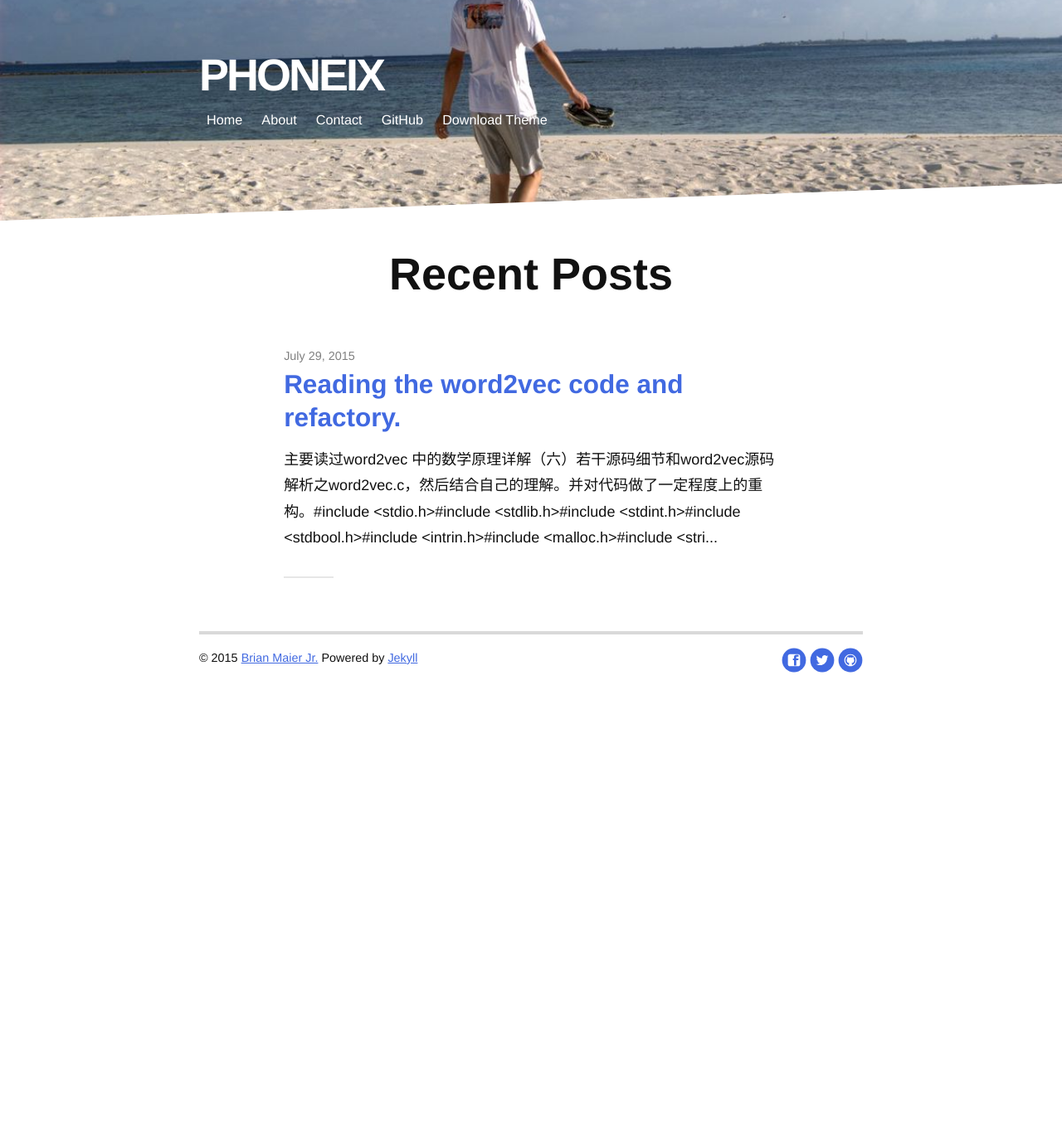
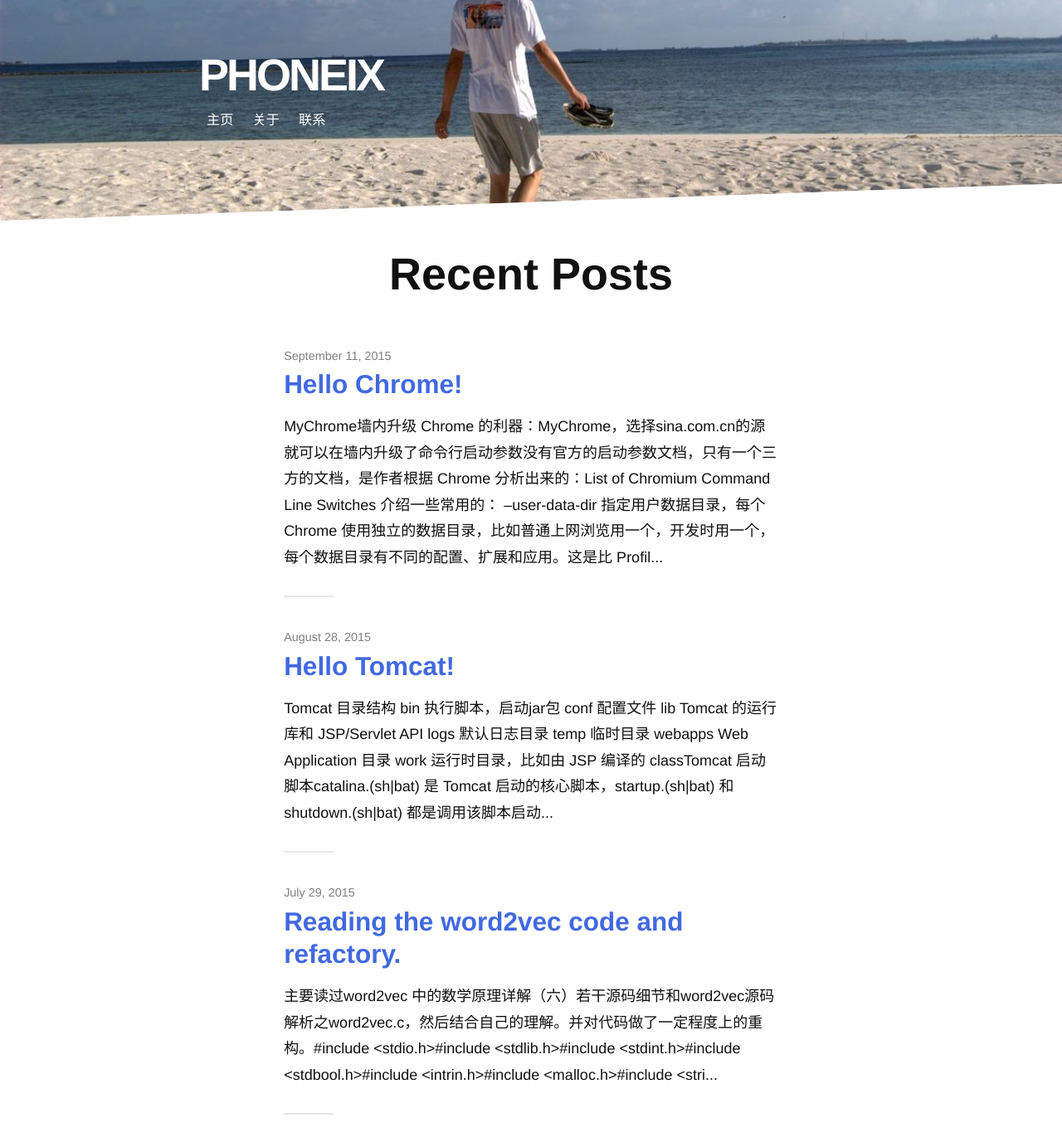
Before and after one commit to Halo9Pan/boke, a Jekyll site: the page built from index.html, in a window 1280 px wide and 1400 px high. Shown: the top 1383 px of the window at 83% size. Built offline with Jekyll 4.4.1, drawn with Linux system fonts in a browser that asks for light colours; nearby versions of some CDN libraries; Markdown is read by kramdown in place of the engine named in the settings; the list of posts is cut into pages by our own code.

Commit message:
Hello Chrome

```diff
--- a/_config.yml
+++ b/_config.yml
@@ -11,11 +11,11 @@ highlighter: pygments
 paginate: 5
 
 navigation:
- - title: Home
+ - title: 主页
    url: /index.html
- - title: About
+ - title: 关于
    url: /about.html
- - title: Contact
+ - title: 联系
    url: /contact.html
 
 social:
--- a/_includes/footer.html
+++ b/_includes/footer.html
@@ -1,6 +1,6 @@
 <div class="footer">
    <div class="container">
-      <p class="copy">&copy; {{ site.time | date: '%Y' }} <a href="http://brianmaierjr.com">Brian Maier Jr.</a> Powered by <a href="http://jekyllrb.com">Jekyll</a></p>
+      <p class="copy">&copy; {{ site.time | date: '%Y' }} <a href="http://halo9pan.cn">Halo9Pan</a> Powered by <a href="http://jekyllrb.com">Jekyll</a></p>
 
       <div class="footer-links">
          <ul class="noList">
--- a/_includes/header.html
+++ b/_includes/header.html
@@ -8,8 +8,6 @@
                      <a href="{{ link.url | prepend: site.baseurl }}">{{ link.title }}</a>
                  </li>
                  {% endfor %}
-                 <li> <a href="https://github.com/brianmaierjr/long-haul" target="_blank">GitHub</a></li>
-                 <li><a href="https://github.com/brianmaierjr/long-haul/archive/master.zip">Download Theme</a></li>
              </ul>
          </nav>
      </div>
--- /dev/null
+++ b/_posts/2015-08-28-hello-chrome.markdown
@@ -0,0 +1,159 @@
+---
+layout: post
+title:  "Hello Chrome!"
+date:   2015-09-11 14:00:00
+categories: Development
+---
+
+### MyChrome
+墙内升级 Chrome 的利器：[MyChrome](http://code.taobao.org/p/mychrome/src/trunk/release/)，选择sina.com.cn的源就可以在墙内升级了
+
+### 命令行启动参数
+没有官方的启动参数文档，只有一个三方的文档，是作者根据 Chrome 分析出来的：[List of Chromium Command Line Switches](http://peter.sh/experiments/chromium-command-line-switches/)  介绍一些常用的：
+
++ **--user-data-dir** 指定用户数据目录，每个 Chrome 使用独立的数据目录，比如普通上网浏览用一个，开发时用一个，每个数据目录有不同的配置、扩展和应用。这是比 Profile 更高一级的隔离。同一数据目录下的 Profile 虽然也能配置不同的设置、扩展和应用，但是所有的 Profile 的扩展会都启动，消耗内存。
++ **--incognito** 直接用隐身模式启动。
++ **--show-app-list** 打开 Chrome 应用列表。
++ **--disable-plugins-discovery** 禁用所有的插件，世界清静了。
++ **--disable-extensions** 禁用所有的扩展，世界空白了，只剩下 Chrome 了。
++ **--remote-debugging-port** 远程调试端口
++ --enable-devtools-experiments --enable-experimental-canvas-features --enable-experimental-web-platform-features --enable-experimental-websocket --enable-encrypted-media --enable-accelerated-2d-canvas --enable-webgl-draft-extensions 打开各种实验功能，体验新特性时使用，但是通过命令行设置不一定有效 -_-!
+
+### chrome://
++ **chrome://version/** 查看版本、执行文件路径以及数据文件路径
++ **chrome://flags/** 可以修改一些 Chrome 的细节配置，不过这些配置开关大部分都是实验性的
++ **chrome://dns/** 可以查看 Chrome DNS 的预解析，修改 host 文件无效时可以看看这里
++ **chrome://memory/** 查看当前 Chrome 的内存消耗，比 Shift+Esc 更详细
++ **chrome://net-internals/** Chrome 和网络相关的详细信息，事件捕获、预加载、代理、DNS、Sockets、HTTP2等
++ **chrome://quota-internals/** Chrome 磁盘存储的配额信息
++ **chrome://sync-internals/** Chrome 账户同步信息
++ **chrome://profiler/** Chrome 性能调优信息，每一步执行的详细步骤以及消耗等
++ **chrome://user-actions/** 捕获用户的所有操作
++ **chrome://settings/** 设置
++ **chrome://extensions/** 扩展
++ **chrome://downloads/** 下载
++ **chrome://history/** 历史
++ **chrome://bookmarks/** 书签
++ **chrome://about/** 常用的都在这里了(＾－＾)V
+
+### DevTools
+**Ctrl+Shift+I** 欢迎来到 Chrome DevTools，神奇强大的工具
+
+DevTools 目前（45.0.2454.85）主要包括以下八个主要功能组：
+**Ctrl+[**    **Ctrl+]**
+#### Elements
+DOM元素和样式
+#### Resources
+#### Network
+#### Sources
+#### Timeline
+#### Profiles
+#### Audits
+#### Console
+{% highlight js %}
+console.log("The current time is:", Date.now())
+console.debug("The current time is:", Date.now())
+console.info("The current time is:", Date.now())
+console.error("The current time is:", Date.now())
+console.warn("The current time is:", Date.now())
+console.group("Console group");
+console.log("The current time is:", Date.now());
+console.groupEnd();
+console.table([[1,2,3], [2,3,4]]);
+console.log("The current time is: %O", Date())
+console.log("%cThis will be formatted with large, blue text", "color: blue; font-size: large");
+console.log(document)
+console.dir(document)
+console.time("Array initialize");
+    var a = new Array(100000);
+    console.assert(a.length > 200000, "a is > 2000000");
+    for (var i = a.length - 1; i >= 0; i--) {
+        if(i % 100 == 0) {
+            console.timeStamp("100 Objects created.");
+        }
+        a[i] = new Object();
+    };
+console.timeEnd("Array initialize");
+
+console.profile()
+console.clear()
+$()
+$$()
+$x()
+
+monitorEvents(document.body, "click");
+unmonitorEvents(document.body);
+
+debugger;
+
+profile()
+profileEnd()
+
+{% endhighlight %}
+
+### 我的 Chrome 开发扩展和应用
+[Context](https://chrome.google.com/webstore/detail/context/aalnjolghjkkogicompabhhbbkljnlka)
+[DHC - REST/HTTP API Client](https://chrome.google.com/webstore/detail/context/aejoelaoggembcahagimdiliamlcdmfm)
+[Caret-T](https://chrome.google.com/webstore/detail/context/agiednhnlghobdgpgfdnbdaflnngmoij)
+[Writebox](https://chrome.google.com/webstore/detail/context/bbehjmjchoiaglkeboicbgkpfafcmhij)
+[JSON Formatter](https://chrome.google.com/webstore/detail/context/bcjindcccaagfpapjjmafapmmgkkhgoa)
+[Web Developer](https://chrome.google.com/webstore/detail/context/bfbameneiokkgbdmiekhjnmfkcnldhhm)
+[DevTools Theme: Zero Dark Matrix](https://chrome.google.com/webstore/detail/context/bomhdjeadceaggdgfoefmpeafkjhegbo)
+[HTML Validator](https://chrome.google.com/webstore/detail/context/cgndfbhngibokieehnjhbjkkhbfmhojo)
+[JSONView](https://chrome.google.com/webstore/detail/context/chklaanhfefbnpoihckbnefhakgolnmc)
+[RegExp Tester App](https://chrome.google.com/webstore/detail/context/cmmblmkfaijaadfjapjddbeaoffeccib)
+[Clear Cache](https://chrome.google.com/webstore/detail/context/cppjkneekbjaeellbfkmgnhonkkjfpdn)
+[BuiltWith Technology Profiler](https://chrome.google.com/webstore/detail/context/dapjbgnjinbpoindlpdmhochffioedbn)
+[jQuery Debugger](https://chrome.google.com/webstore/detail/context/dbhhnnnpaeobfddmlalhnehgclcmjimi)
+[Tampermonkey](https://chrome.google.com/webstore/detail/context/dhdgffkkebhmkfjojejmpbldmpobfkfo)
+[Vim](https://chrome.google.com/webstore/detail/context/dhhoacdlegcbdglbfnhgnlchpkdlofkb)
+[Dark WebSocket Terminal](https://chrome.google.com/webstore/detail/context/dmogdjmcpfaibncngoolgljgocdabhke)
+[Markdown Editor](https://chrome.google.com/webstore/detail/context/dpibenlpmppnjcjfpcdgfomalnejildm)
+[Ra](https://chrome.google.com/webstore/detail/context/egipeapdjjhflkafmacobnmdbdkanoag)
+[ARC Welder](https://chrome.google.com/webstore/detail/context/emfinbmielocnlhgmfkkmkngdoccbadn)
+[Postman - REST Client](https://chrome.google.com/webstore/detail/context/fdmmgilgnpjigdojojpjoooidkmcomcm)
+[Full Page Screen Capture](https://chrome.google.com/webstore/detail/context/fdpohaocaechififmbbbbbknoalclacl)
+[RegExp Tester](https://chrome.google.com/webstore/detail/context/fekbbmalpajhfifodaakkfeodkpigjbk)
+[Postman](https://chrome.google.com/webstore/detail/context/fhbjgbiflinjbdggehcddcbncdddomop)
+[Serverauditor - SSH client](https://chrome.google.com/webstore/detail/context/fjcdjmmkgnkgihjnlbgcdamkadlkbmam)
+[Stylish](https://chrome.google.com/webstore/detail/context/fjnbnpbmkenffdnngjfgmeleoegfcffe)
+[Caret](https://chrome.google.com/webstore/detail/context/fljalecfjciodhpcledpamjachpmelml)
+[CSS Grady](https://chrome.google.com/webstore/detail/context/gdhlnmdfoeaagdlljpiklddgfnfidfli)
+[CSSViewer](https://chrome.google.com/webstore/detail/context/ggfgijbpiheegefliciemofobhmofgce)
+[Click&Clean](https://chrome.google.com/webstore/detail/context/ghgabhipcejejjmhhchfonmamedcbeod)
+[FastString - String Operations](https://chrome.google.com/webstore/detail/context/gpknmoniniacaobkeclmiiaekniaddnd)
+[Gradient Creator!](https://chrome.google.com/webstore/detail/context/hcplneddoadgichngfbobgpllfphdfla)
+[Font Playground](https://chrome.google.com/webstore/detail/context/hdpmpnhaoddjelneingmbnhaibbmjgno)
+[Advanced REST client](https://chrome.google.com/webstore/detail/context/hgmloofddffdnphfgcellkdfbfbjeloo)
+[Eye Dropper](https://chrome.google.com/webstore/detail/context/hmdcmlfkchdmnmnmheododdhjedfccka)
+[ExtensionJetBrains IDE Support](https://chrome.google.com/webstore/detail/context/hmhgeddbohgjknpmjagkdomcpobmllji)
+[Appspector](https://chrome.google.com/webstore/detail/context/homgcnaoacgigpkkljjjekpignblkeae)
+[Web Developer Checklist](https://chrome.google.com/webstore/detail/context/iahamcpedabephpcgkeikbclmaljebjp)
+[Live HTTP Headers](https://chrome.google.com/webstore/detail/context/iaiioopjkcekapmldfgbebdclcnpgnlo)
+[AngularJS Batarang](https://chrome.google.com/webstore/detail/context/ighdmehidhipcmcojjgiloacoafjmpfk)
+[jquery-injector](https://chrome.google.com/webstore/detail/context/indebdooekgjhkncmgbkeopjebofdoid)
+[WhatFont](https://chrome.google.com/webstore/detail/context/jabopobgcpjmedljpbcaablpmlmfcogm)
+[Chremacs](https://chrome.google.com/webstore/detail/context/kglkomofdfeolfjjnmhdpkadaildaogd)
+[Window Resizer](https://chrome.google.com/webstore/detail/context/kkelicaakdanhinjdeammmilcgefonfh)
+[Sketchpad](https://chrome.google.com/webstore/detail/context/kkghjbajgkcialbbimbifdcjilhcgoim)
+[Color Sphere!](https://chrome.google.com/webstore/detail/context/knomilfbnhpkmibhmleppnkmcempglag)
+[Hosts Manager](https://chrome.google.com/webstore/detail/context/kpfmckjjpabojdhlncnccfhkfhbmnjfi)
+[IcoMoon](https://chrome.google.com/webstore/detail/context/kppingdhhalimbaehfmhldppemnmlcjd)
+[IP Address and Domain Information](https://chrome.google.com/webstore/detail/context/lhgkegeccnckoiliokondpaaalbhafoa)
+[JSON Editor](https://chrome.google.com/webstore/detail/context/lhkmoheomjbkfloacpgllgjcamhihfaj)
+[Lightshot](https://chrome.google.com/webstore/detail/context/mbniclmhobmnbdlbpiphghaielnnpgdp)
+[App Runtime for Chrome](https://chrome.google.com/webstore/detail/context/mfaihdlpglflfgpfjcifdjdjcckigekc)
+[Tailor](https://chrome.google.com/webstore/detail/context/mfakmogheanjhlgjhpijkhdjegllgenf)
+[HostAdmin App](https://chrome.google.com/webstore/detail/context/mfoaclfeiefiehgaojbmncmefhdnikeg)
+[Parallax Background Builder](https://chrome.google.com/webstore/detail/context/mklkemobgbjfgpnhfbdbainmenjanpbe)
+[Text](https://chrome.google.com/webstore/detail/context/mmfbcljfglbokpmkimbfghdkjmjhdgbg)
+[HTTP/2 and SPDY indicator](https://chrome.google.com/webstore/detail/context/mpbpobfflnpcgagjijhmgnchggcjblin)
+[Poe: Markdown Editor](https://chrome.google.com/webstore/detail/context/mpghdlgejmakmgbigejnjnmgdjaddhje)
+[Chrome MySQL Admin](https://chrome.google.com/webstore/detail/context/ndgnpnpakfcdjmpgmcaknimfgcldechn)
+[PrettyPrint](https://chrome.google.com/webstore/detail/context/nipdlgebaanapcphbcidpmmmkcecpkhg)
+[Color Picker and Converter](https://chrome.google.com/webstore/detail/context/ofkcpbjmhcdipbhcdfechmckpaofdjlf)
+[Palette for Chrome](https://chrome.google.com/webstore/detail/context/oolpphfmdmjbojolagcbgdemojhcnlod)
+[Proxy SwitchyOmega](https://chrome.google.com/webstore/detail/context/padekgcemlokbadohgkifijomclgjgif)
+[Zed Code Editor](https://chrome.google.com/webstore/detail/context/pfmjnmeipppmcebplngmhfkleiinphhp)
+[Secure Shell](https://chrome.google.com/webstore/detail/context/pnhechapfaindjhompbnflcldabbghjo)
+[Chrome Dev Editor](https://chrome.google.com/webstore/detail/context/pnoffddplpippgcfjdhbmhkofpnaalpg)
--- /dev/null
+++ b/_posts/2015-08-28-hello-tomcat.markdown
@@ -0,0 +1,38 @@
+---
+layout: post
+title:  "Hello Tomcat!"
+date:   2015-08-28 14:00:00
+categories: Development
+---
+
+### Tomcat 目录结构
+- **bin** 执行脚本，启动jar包
+- **conf** 配置文件
+- **lib** Tomcat 的运行库和 JSP/Servlet API
+- **logs** 默认日志目录
+- **temp** 临时目录
+- **webapps** Web Application 目录
+- **work** 运行时目录，比如由 JSP 编译的 class
+
+### Tomcat 启动脚本
+catalina.(sh|bat) 是 Tomcat 启动的核心脚本，startup.(sh|bat) 和 shutdown.(sh|bat) 都是调用该脚本启动和停止 Tomcat 的。
+从脚本中可以看到，有一些常用的环境变量可以影响到启动和停止的过程：
+
+- **CATALINA_HOME** Tomcat 的安装目录，就是下载后解压的文件路径。
+- **CATALINA_BASE** 这个算是 Tomcat 的运行实例路径，默认和 **CATALINA_HOME** 一致，但是如果期望运行多个 Tomcat 实例，可以用同一个 **CATALINA_HOME**，但是指定不同的 **CATALINA_BASE** 为实例配置目录。该目录下要包含配置文件 **conf**，一般会把日志目录 **logs**、临时目录 **temp**、Web Application 目录 **webapps**、运行时目录 **work** 也可以配置在 **CATALINA_BASE** 里面，但是脚本目录 **bin** 和运行库 **lib** 是不需要的。
+- **CATALINA_OPTS** 优化参数，比如堆大小，GC，JMX等都可以在这里配置，一般这些优化是专门针对Tomcat的
+- **CATALINA_TMPDIR** Tomcat 的临时目录，而非 Java 的临时目录，默认就是 CATALINA_BASE/temp
+- **JAVA_HOME** 如果需要 debug Tomcat，就要指向 JDK，否则指向 JRE，Tomcat也能运行。
+- **JRE_HOME** 这个就是指定 JRE 啦.
+- **JAVA_OPTS** Java 优化参数，因为 JAVA\_OPTS 还会被其他的 Java 程序所使用，因此 JAVA_OPTS 算是一个全局的环境变量，如果想配置仅仅针对 Tomcat 的，还是用 CATALINA\_OPTS 吧。
+- **JAVA\_ENDORSED\_DIRS** 指定 Java endorsed 目录，Java Endorsed 是 Java 的 API 库覆盖的机制，就是可以用其它的三方实现来代替 JDK 包含的默认实现，详见 [Java Endorsed Standards Override Mechanism](http://docs.oracle.com/javase/7/docs/technotes/guides/standards/)。默认目录在 CATALINA\_HOME/endorsed，默认安装是没有这一目录的，新建一个就行。
+- **JPDA_TRANSPORT** [JPDA](https://docs.oracle.com/javase/8/docs/technotes/guides/jpda/) 的通讯机制，默认是 dt\_socket。
+- **JPDA_ADDRESS** [JPDA](https://docs.oracle.com/javase/8/docs/technotes/guides/jpda/) 的通讯地址及端口 ，默认是localhost:8000.
+- **JPDA_SUSPEND** [JPDA](https://docs.oracle.com/javase/8/docs/technotes/guides/jpda/) 的中断策略，是否在刚刚启动的时候就暂停，默认是 n。
+- **JPDA_OPTS** [JPDA](https://docs.oracle.com/javase/8/docs/technotes/guides/jpda/) 的全部配置参数,设置之后  JPDA\_TRANSPORT，JPDA\_ADDRESS和JPDA\_SUSPEND全部失效。
+- **LOGGING_CONFIG** 覆盖 Tomcat 默认的日志配置文件，比如 LOGGING\_CONFIG="-Djava.util.logging.config.file=%CATALINA\_BASE%\conf\logging.properties"
+- **LOGGING_MANAGER** 覆盖 Tomcat 默认的日志管理类，比如 LOGGING\_MANAGER="-Djava.util.logging.manager=org.apache.juli.ClassLoaderLogManager"
+
+### Tomcat 配置文件
+#### catalina.policy
+Tomcat 的 Security Policy Permissions 配置文件，具体可参考[Default Policy Implementation and Policy File Syntax](http://docs.oracle.com/javase/8/docs/technotes/guides/security/PolicyFiles.html)
--- a/about.md
+++ b/about.md
@@ -1,14 +1,14 @@
 ---
 layout: default
-title: About Long Haul
+title: 关于
 ---
 
 <div class="post">
-	<h1 class="pageTitle">About Long Haul</h1>
+	<h1 class="pageTitle">自我介绍</h1>
 	<img src="{{ '/assets/img/maldives.jpg' | prepend: site.baseurl }}" alt="">
-	<p class="intro">Long Haul is a minimal, long form <a href="http://jekyllrb.com">Jekyll</a> Theme. It can be used as is or customized to your hearts desire.</p>
-	<p>Long Haul was created in honor of all the hard working touring bicycles that have traversed the globe time and time again. Take it for a spin.</p>
-	<h2>Features</h2>
+	<p class="intro">代码工匠，数据画家，魔云散人，全栈程序员，交互设计师，智能实践者……</p>
+	<p>涉猎颇杂，前期只会埋头写代码，后来关注用户体验，逐渐和数据打交道越来越多，现在迷上机器学习。</p>
+	<h2>编程语言</h2>
 	<ul>
 		<li>Built with <a href="http://sass-lang.com/">SASS</a> + <a href="http://compass-style.org/">COMPASS</a></li>
   		<li>Layout with <a href="http://susy.oddbird.net/">SUSY Grid</a></li>
```
Also changed, not shown: contact.md (+1 -1 lines).
